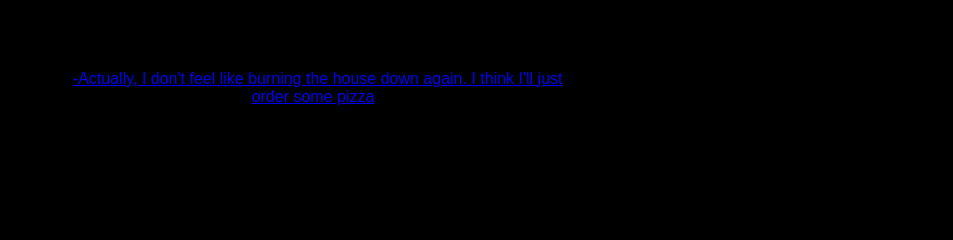
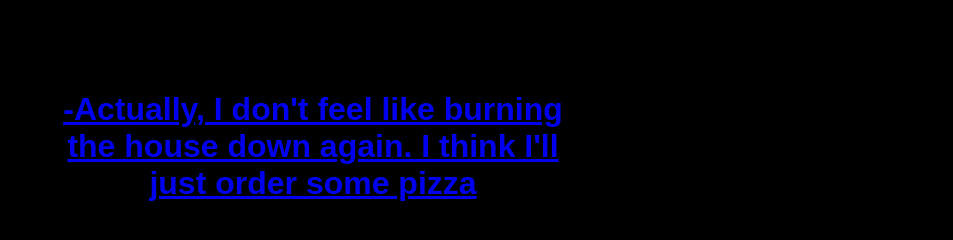
Before and after one commit to AlexW1500/WilliamsAlexander_HyperlinkNarrative, a plain HTML site: page 10.html in a window 1280 px wide. Shown: the part 1284-1524 px from the top of the page, without its empty margins (327-1280 px from the left). Before the commit the page ends 1440 px from the top, so only its background shows below. Drawn offline with Linux system fonts and the light colour scheme.

Commit message:
Update 10.html

```diff
--- a/10.html
+++ b/10.html
@@ -10,7 +10,7 @@
 
 	<div class= "container">
 	<img src="assets/img/nofootage.png" alt="">
-	<<a href="11.html">-Actually, I don't feel like burning the house down again. I think I'll just order some pizza</a></h1>
+	<h1><a href="11.html">-Actually, I don't feel like burning the house down again. I think I'll just order some pizza</a></h1>
 	</div>
 	<script src="./assets/js/main.js"></script>
 </body>
```
